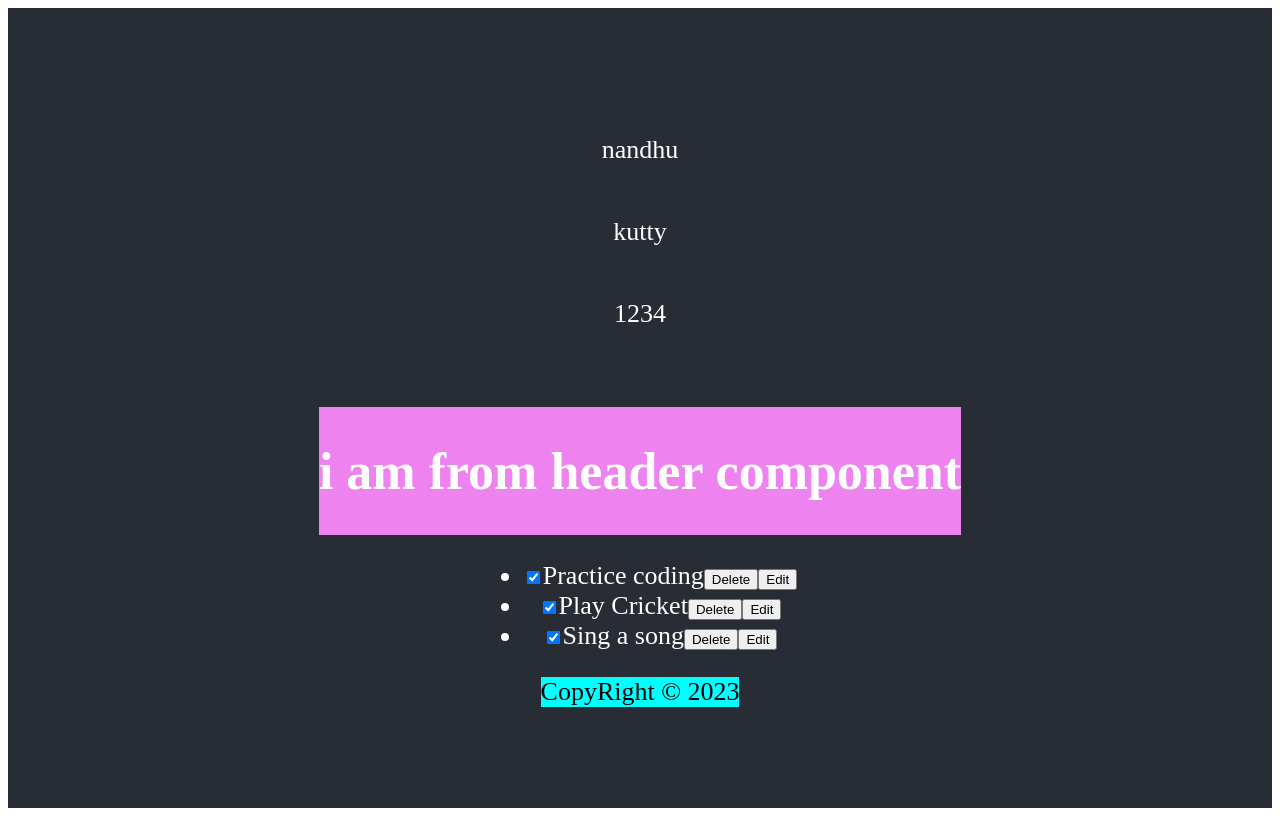
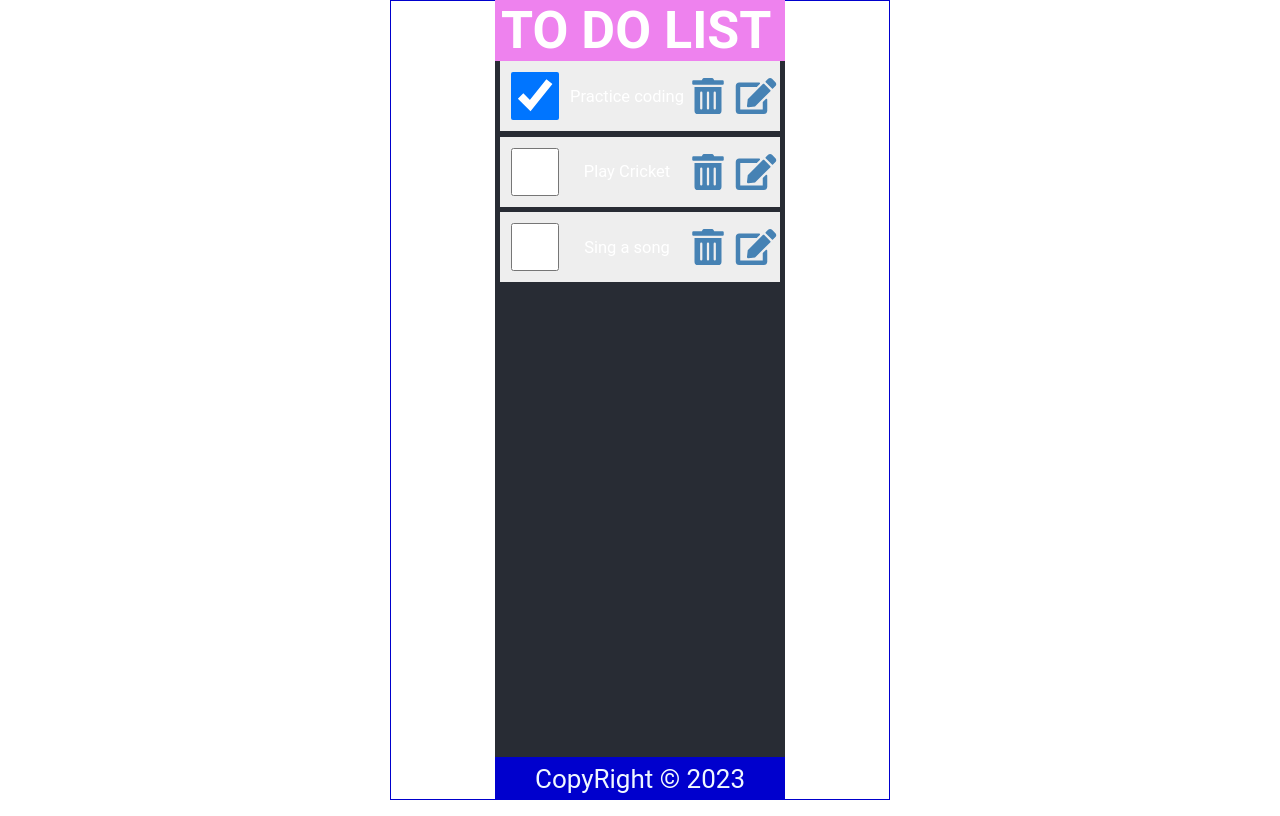
Before and after one commit to 8221117/React, a React (Create React App) app: page / in a window 1280 px wide. Built offline with nearby package versions, Linux system fonts and the light colour scheme.

Commit message:
React icons

```diff
--- a/src/App.js
+++ b/src/App.js
@@ -8,11 +8,11 @@ function App() {
   return (
     <div className="App">
       <div className="App-header">
-        <p>{name}</p>
+        {/* <p>{name}</p> */}
         {/* <p>normal text</p> */}
-        <p>{"kutty"}</p>
+        {/* <p>{"kutty"}</p>
         <p>{[1, 2, 3, 4]}</p>
-        <p>{1 === 1}</p>
+        <p>{1 === 1}</p> */}
         <Header />
         <Content />
         <Footer />
--- a/src/Content.js
+++ b/src/Content.js
@@ -1,26 +1,35 @@
 import React from "react";
 import { useState } from "react";
+import { FaTrashAlt, FaEdit } from "react-icons/fa";
 
 const Content = () => {
   const [items, setItems] = useState([
     { id: 1, checked: true, item: "Practice coding" },
-    { id: 2, checked: true, item: "Play Cricket" },
-    { id: 3, checked: true, item: "Sing a song" },
+    { id: 2, checked: false, item: "Play Cricket" },
+    { id: 3, checked: false, item: "Sing a song" },
   ]);
 
   /*   const numbers = [-2, -1, 0, 1, 2];
   const itemss = numbers.filter((n) => n >= 0).map((n) => ({ number: n }));
   console.log(itemss); */
 
+  const handleCheck = (id) => {
+    console.log(`id: ${id}`);
+  };
+
   return (
     <main>
       <ul>
         {items.map((item) => (
-          <li>
-            <input type="checkbox" checked={item.checked}></input>
+          <li className="item" key={item.id}>
+            <input
+              type="checkbox"
+              onChange={() => handleCheck(item.id)}
+              checked={item.checked}
+            ></input>
             <label>{item.item}</label>
-            <button>Delete</button>
-            <button>Edit</button>
+            <FaTrashAlt role="button" tabIndex="0"></FaTrashAlt>
+            <FaEdit role="button" tabIndex="0" />
           </li>
         ))}
       </ul>
--- a/src/Header.js
+++ b/src/Header.js
@@ -4,7 +4,8 @@ const Header = () => {
   return (
     <header style={headerStyle}>
       {/* <header style={{ backgroundColor: "violet", color: "white" }}> */}
-      <h1>i am from header component</h1>
+      {/* <h1>i am from header component</h1> */}
+      <h1>TO DO LIST</h1>
     </header>
   );
 };
--- a/src/index.css
+++ b/src/index.css
@@ -1,4 +1,184 @@
+* {
+  margin: 0;
+  padding: 0;
+  box-sizing: border-box;
+}
+
+html {
+  font-size: 22px;
+}
+
+body {
+  min-height: 100vh;
+  font-family: "Roboto", "Oxygen", "Ubuntu", "Cantarell", "Fira Sans",
+    "Droid Sans", "Helvetica Neue", sans-serif;
+  -webkit-font-smoothing: antialiased;
+  -moz-osx-font-smoothing: grayscale;
+}
+
+.App {
+  display: flex;
+  flex-direction: column;
+  justify-content: center;
+  align-items: center;
+  height: 100vh;
+  width: 100%;
+  max-width: 500px;
+  border: 1px solid mediumblue;
+  margin: auto;
+}
+
+header {
+  width: 100%;
+  padding: 0 0.25em;
+  background-color: mediumblue;
+  color: aliceblue;
+  display: flex;
+  justify-content: space-between;
+  align-items: center;
+}
+
+main {
+  width: 100%;
+  display: flex;
+  flex-direction: column;
+  flex-grow: 1;
+  justify-content: flex-start;
+  align-items: center;
+  overflow-y: auto;
+}
+
 footer {
-  background-color: aqua;
-  color: black;
+  width: 100%;
+  padding: 0.25em;
+  background-color: mediumblue;
+  color: aliceblue;
+  display: grid;
+  place-content: center;
 }
+
+ul {
+  width: 100%;
+  list-style: none;
+  padding: 0 0.25rem 0.25rem;
+}
+
+ul li::before {
+  content: "\200B";
+}
+
+.item {
+  display: flex;
+  justify-content: flex-start;
+  align-items: center;
+  padding: 0.5rem 0 0.5rem 0.5rem;
+  margin: 0.25rem 0;
+  background-color: #eee;
+}
+
+.item:first-child {
+  margin: 0;
+}
+
+.item input[type="checkbox"] {
+  text-align: center;
+  width: 2.5rem;
+  width: 48px;
+  min-width: 48px;
+  height: 2.5rem;
+  height: 48px;
+  min-height: 48px;
+  cursor: pointer;
+  margin-right: 0.5rem;
+}
+
+.item input[type="checkbox"]:focus + label {
+  text-decoration: underline;
+}
+
+.item > label {
+  font-size: 0.75rem;
+  flex-grow: 1;
+}
+
+.item svg {
+  width: 48px;
+  min-width: 48px;
+  height: 36px;
+  font-size: 1rem;
+  color: steelblue;
+  cursor: pointer;
+}
+
+.item svg:focus,
+.item svg:hover {
+  color: red;
+  outline: none;
+}
+
+.addForm {
+  width: 100%;
+  display: flex;
+  justify-content: flex-start;
+  margin: 0.5rem 0 0;
+  padding: 0 0.5rem 0.25rem;
+  border-bottom: 1px solid #eee;
+}
+
+.addForm label {
+  position: absolute;
+  left: -99999px;
+}
+
+.addForm input[type="text"] {
+  flex-grow: 1;
+  max-width: calc(100% - 50px);
+  min-height: 48px;
+  font-size: 1rem;
+  padding: 0.25rem;
+  border-radius: 0.25rem;
+  margin-right: 0.25rem;
+  outline: none;
+}
+
+button {
+  height: 48px;
+  min-width: 48px;
+  border-radius: 0.25rem;
+  padding: 0.5rem;
+  font-size: 1rem;
+  background-color: aliceblue;
+  color: mediumblue;
+  cursor: pointer;
+}
+
+button:focus,
+button:hover {
+  color: white;
+  background-color: limegreen;
+  outline: none;
+}
+
+.searchForm {
+  width: 100%;
+  display: flex;
+  justify-content: flex-start;
+  margin: 0.25rem 0 0;
+  padding: 0 0.5rem 0.25rem;
+  border-bottom: 1px solid #eee;
+}
+
+.searchForm label {
+  position: absolute;
+  left: -99999px;
+}
+
+.searchForm input[type="text"] {
+  flex-grow: 1;
+  max-width: 100%;
+  min-height: 48px;
+  font-size: 1rem;
+  padding: 0.25rem;
+  border-radius: 0.25rem;
+  outline: none;
+}
```
